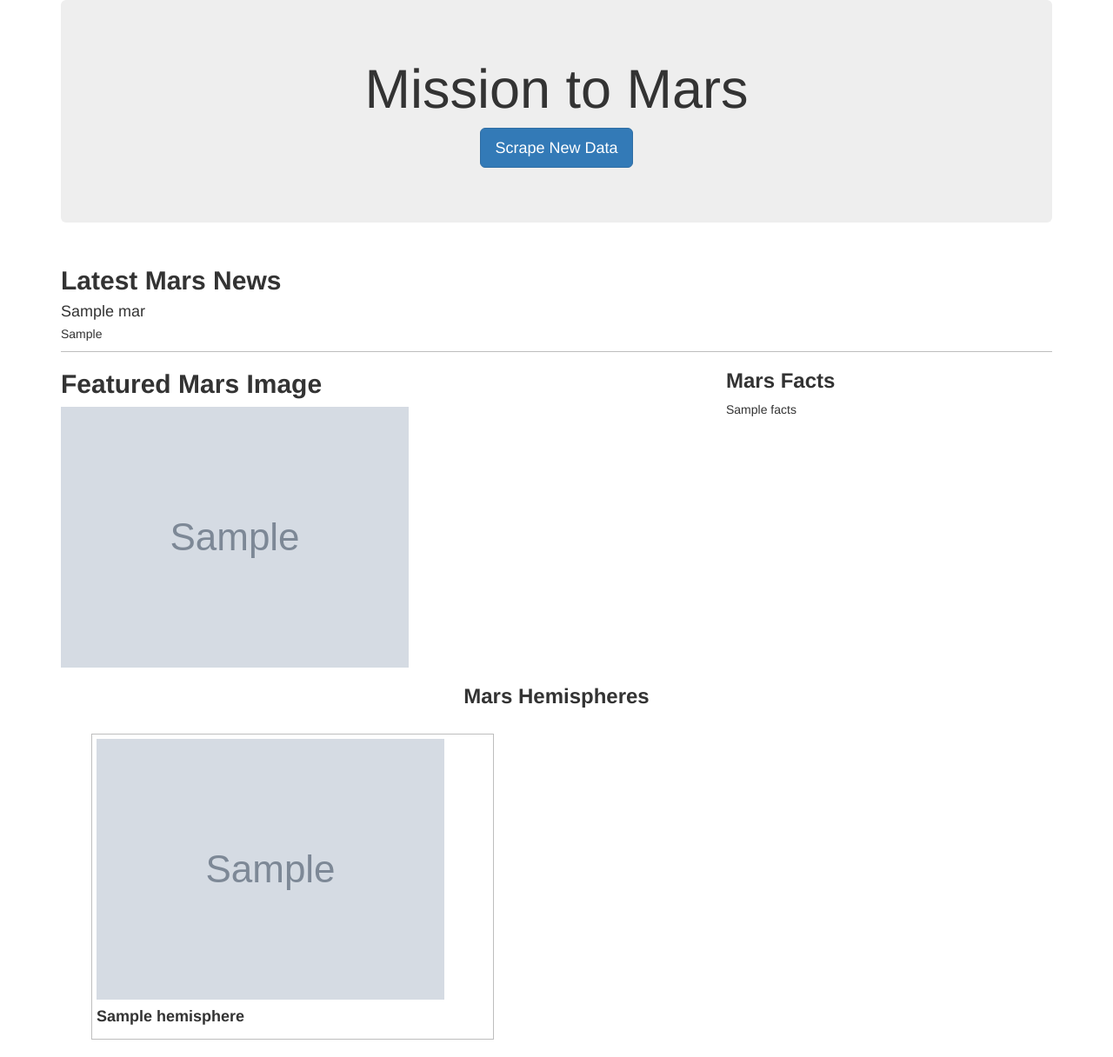
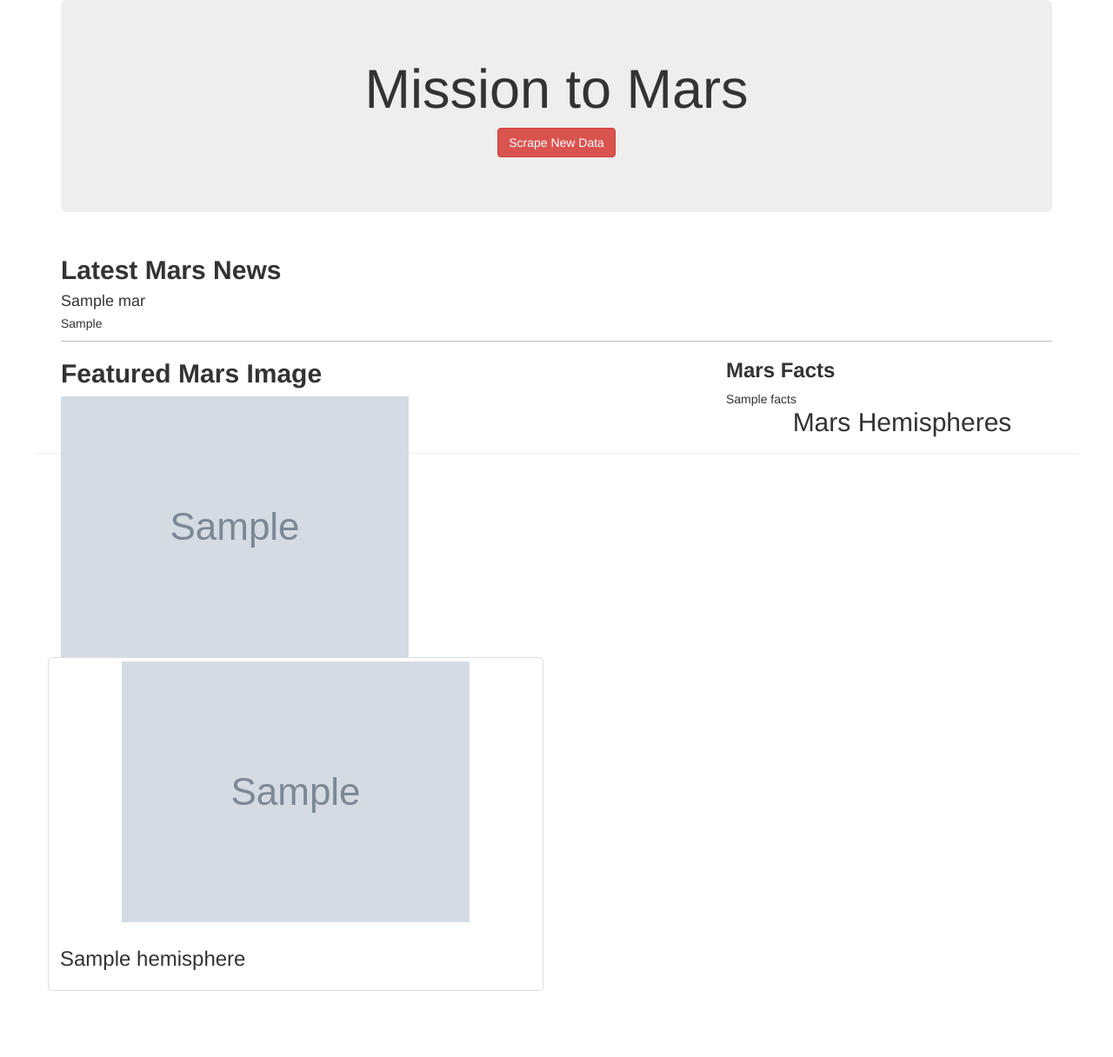
Before and after one commit to adampaseltiner/Mission-to-Mars, a Flask app: page / in a window 1280 px wide. Shown: the whole page at 87% size. After the commit the page ends 1140 px from the top, so only its background shows below. Run offline with Flask 2, Linux system fonts and the light colour scheme; grey boxes marked "Sample" are stand-in pictures; a database or web service that is not in the repository returns one stand-in record (values such as "Sample title"); some libraries are stand-ins or nearby versions.

Commit message:
adding deliverable 2

```diff
--- a/templates/index.html
+++ b/templates/index.html
@@ -16,7 +16,7 @@
       <div class="jumbotron text-center">
         <h1>Mission to Mars</h1>
         <!-- Add a button to activate scraping script -->
-        <p><a class="btn btn-primary btn-lg" href="/scrape" role="button">Scrape New Data</a></p>
+        <p><a class="btn btn-danger btn-xl" href="/scrape" role="button">Scrape New Data</a></p>
       </div>
       <!-- Add section for Mars News -->
       <div class="row" id="mars-news">
@@ -48,23 +48,21 @@
           </div>
         </div>
       <!-- Section for Mars Hemisphere iamges and data -->
-      </div class="row" id='Mars Hemisphere data'>
-        <div class ="col-md-12">
-          <h3 style="text-align:center;font-weight: bold;" >Mars Hemispheres</h3>
+      <div class="row" id="mars-hemispheres">
+        <div class="page-header">
+          <h2 class="text-center">Mars Hemispheres</h2>
+        </div>
 
-            {% for hemisphere in mars.hemisphere %}
-              <div class="col-md-5" style="border: thin solid rgba(128, 128, 128, 0.515);margin: 20px;padding: 5px;">
-                <img
-                src="{{hemisphere['img_url']}}"
-                class="img-responsive"
-                alt="Responsive image"
-                />
-                <h4 style="font-weight: bold;">{{hemisphere['title']}}</h4>
-              </div>
-            {% endfor %}
+        {% for hemisphere in mars.hemispheres %}
+        <div class="col-md-6">
+          <div class="thumbnail">
+            <img src="{{hemisphere.img_url | default('static/images/error.png', true)}}" alt="Responsive image" class="img-responsive" >
+            <div class="caption">
+              <h3>{{hemisphere.title}}</h3>
+            </div>
+          </div>
         </div>
-      <div>
-
+        {% endfor %}
       </div>
     </div>
   </body>
```
Also changed, not shown: scraping.py (+9 -5 lines).
